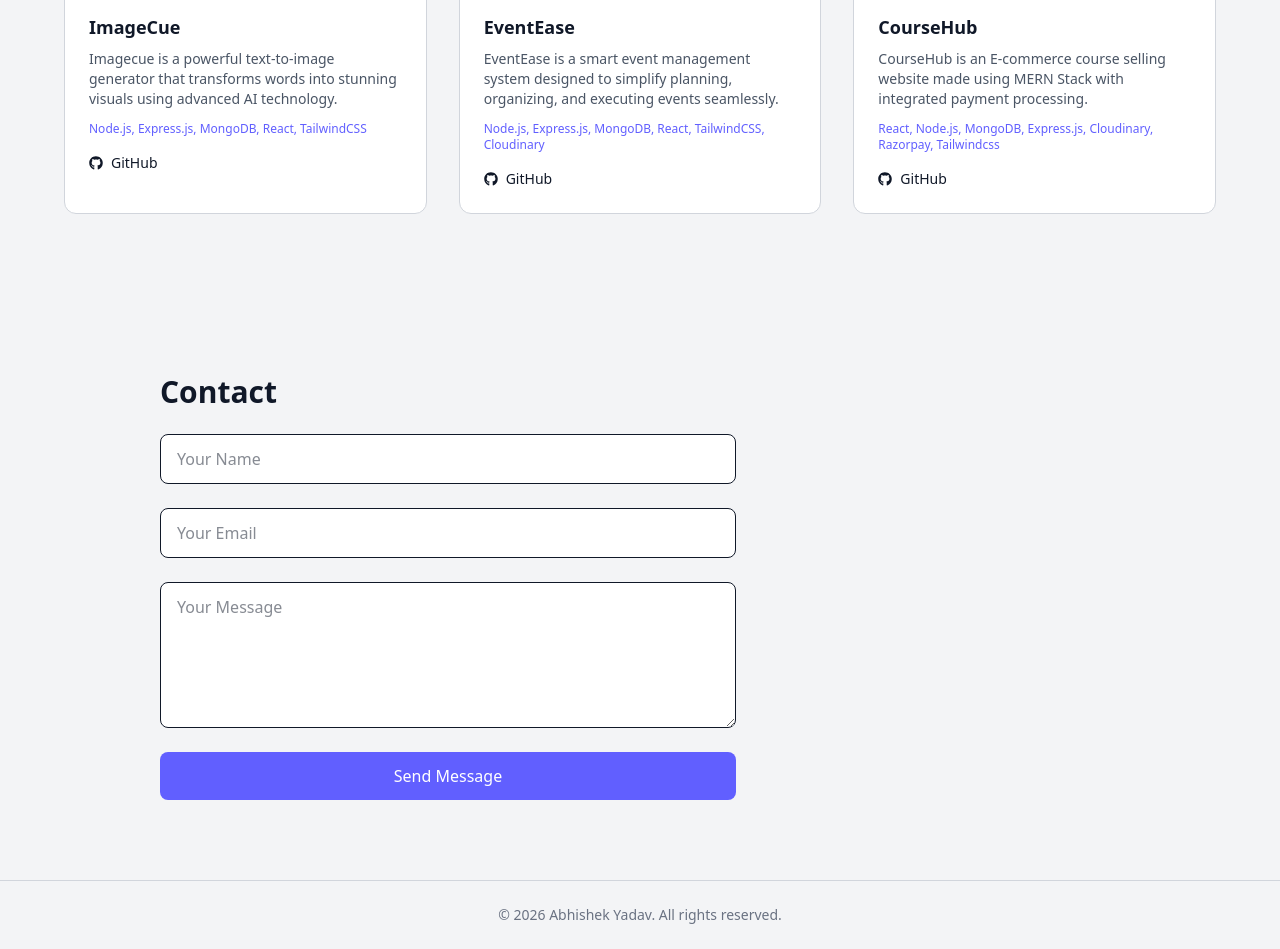
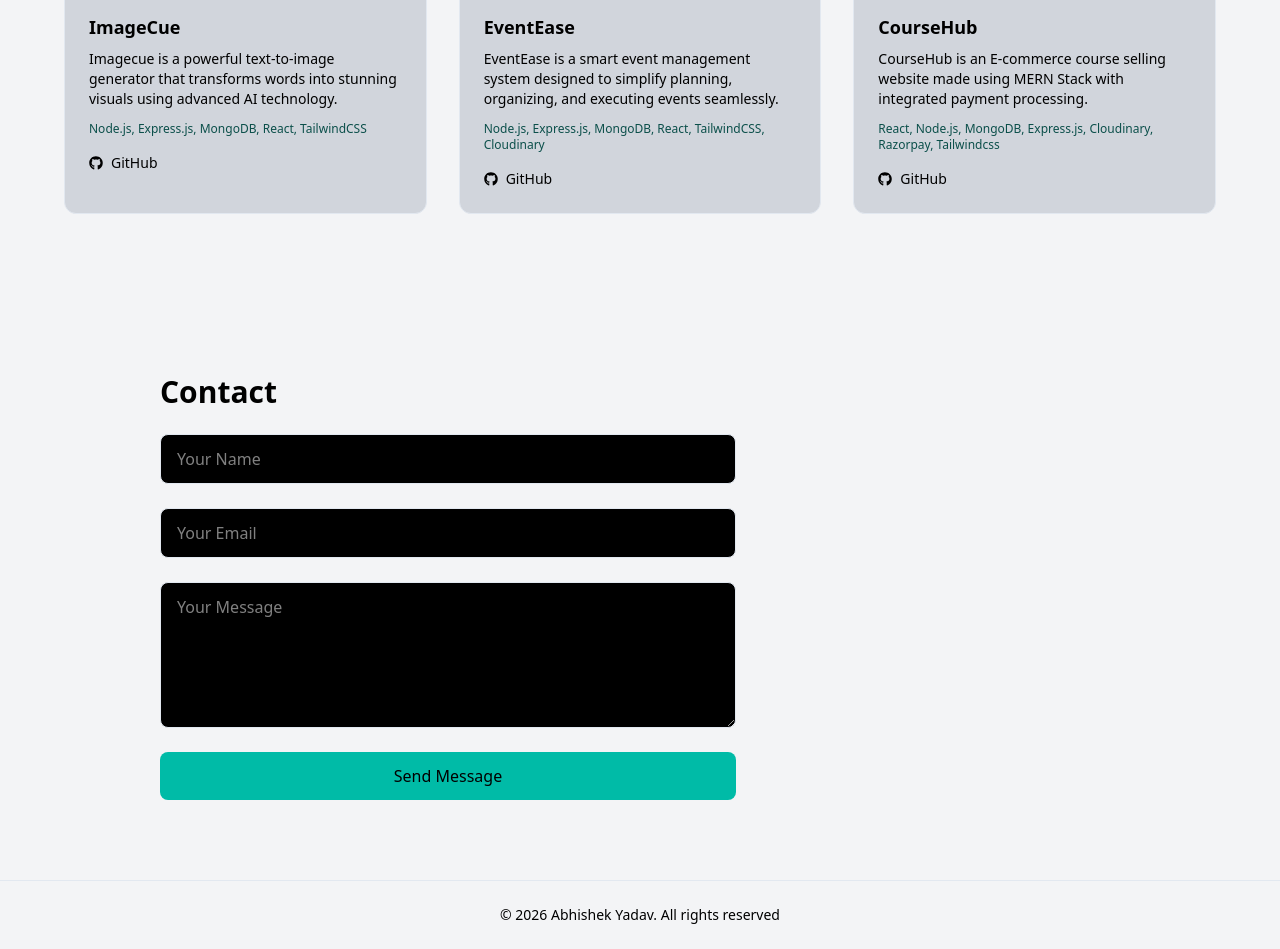
Before and after one commit to thex1abhi/portfolio, a React (Vite) app: page / in a window 1280 px wide. Shown: the part 1460-2409 px from the top of the page. Built offline with nearby package versions, Linux system fonts and the light colour scheme.

Commit message:
Changed UI

```diff
--- a/src/App.jsx
+++ b/src/App.jsx
@@ -33,20 +33,20 @@ export default function App() {
   };
 
   return (
-    <div className="min-h-screen bg-gray-100 dark:bg-gray-950 text-gray-900 dark:text-gray-100">
+    <div className="min-h-screen bg-gray-100 text-black ">
 
 
-      <nav className="fixed w-full top-0 z-50 bg-white dark:bg-gray-950 border-b border-gray-300 dark:border-gray-800 px-6 py-4 flex justify-between items-center">
-        <h1 className="text-xl font-bold text-indigo-500">
+      <nav className="fixed w-full top-0 z-50 bg-gray-100  border-b border-slate-200 dark:border-gray-800 px-6 py-4 flex justify-between items-center">
+        <h1 className="text-xl font-bold text-teal-500">
           Abhishek.dev
         </h1>
 
 
         <div className="hidden md:flex gap-6 text-sm">
-          <a href="#about" className="hover:text-indigo-400">About</a>
-          <a href="#skills" className="hover:text-indigo-400">Skills</a>
-          <a href="#projects" className="hover:text-indigo-400">Projects</a>
-          <a href="#contact" className="hover:text-indigo-400">Contact</a>
+          <a href="#about" className="hover:text-teal-400">About</a>
+          <a href="#skills" className="hover:text-teal-400">Skills</a>
+          <a href="#projects" className="hover:text-teal-400">Projects</a>
+          <a href="#contact" className="hover:text-teal-400">Contact</a>
         </div>
 
 
@@ -58,7 +58,7 @@ export default function App() {
         </button>
 
         {menuOpen && (
-          <div className="absolute top-16 left-0 w-full bg-white dark:bg-gray-950 border-b border-gray-300 dark:border-gray-800 flex flex-col items-center gap-6 py-6 md:hidden">
+          <div className="absolute top-16 left-0 w-full bg-white dark:bg-slate-900 border-b border-slate-200 dark:border-gray-800 flex flex-col items-center gap-6 py-6 md:hidden">
             {["about", "skills", "projects", "contact"].map((item) => (
               <a
                 key={item}
@@ -80,13 +80,13 @@ export default function App() {
           animate={{ opacity: 1, y: 0 }}
           className="text-4xl md:text-5xl font-extrabold mb-4"
         >
-          Hi, I'm <span className="text-indigo-500">Abhishek</span>
+          Hi, I'm <span className="text-teal-500">Abhishek</span>
         </motion.h2>
 
         <motion.p
           initial={{ opacity: 0 }}
           animate={{ opacity: 1 }}
-          className="max-w-xl mx-auto text-gray-600 dark:text-gray-400 mb-8"
+          className="max-w-xl mx-auto text-black  mb-8"
         >
           Full‑Stack MERN Developer building modern, scalable web applications.
         </motion.p>
@@ -94,13 +94,13 @@ export default function App() {
         <div className="flex justify-center gap-4">
           <a
             href="#projects"
-            className="px-6 py-3 bg-indigo-500 hover:bg-indigo-600 text-white rounded-lg"
+            className="px-6 py-3 bg-teal-500 hover:bg-teal-600 text-black rounded-lg"
           >
             View My Work
           </a>
           <a
             href="/Resume.pdf"
-            className="px-6 py-3 border border-gray-400 dark:border-gray-700 rounded-lg"
+            className="px-6 py-3 border border-slate-400 dark:border-slate-700 rounded-lg text-black"
           >
             Download Resume
           </a>
@@ -110,7 +110,7 @@ export default function App() {
 
       <section id="about" className="px-8 scroll-mt-28  py-20 sm:py-7 max-w-5xl mx-auto">
         <h3 className="text-3xl font-bold mb-6">About Me</h3>
-        <p className="text-gray-600 dark:text-gray-400 leading-relaxed">
+        <p className="text-black  leading-relaxed">
           I’m a BCA 2rd-year student and a passionate MERN Stack developer focused on
           building scalable, real-world web applications. I work extensively with
           React, Node.js, Express, and MongoDB to create clean, responsive, and
@@ -123,7 +123,7 @@ export default function App() {
         </p>
       </section>
 
-      <section id="skills" className="px-8   py-20 ">
+      <section id="skills" className="px-8 py-20  text-black">
         <div className="max-w-5xl mx-auto">
           <h3 className="text-3xl font-bold mb-10">Skills</h3>
           <div className="grid grid-cols-2 md:grid-cols-4 gap-6">
@@ -144,7 +144,7 @@ export default function App() {
               <motion.div
                 whileHover={{ scale: 1.05 }}
                 key={skill}
-                className="bg-white  text-black border border-gray-300  rounded-3xl py-3  text-center font-medium"
+                className="bg-black text-white border border-gray-700 rounded-3xl py-3 text-center font-medium"
               >
                 {skill}
               </motion.div>
@@ -163,7 +163,7 @@ export default function App() {
               <motion.div
                 key={i}
                 whileHover={{ y: -6 }}
-                className="bg-white dark:bg-gray-950 border border-gray-300 dark:border-gray-800 rounded-xl overflow-hidden"
+                className="bg-gray-300 border border-slate-200  rounded-xl overflow-hidden"
               >
                 <img
                   src={project.image}
@@ -175,10 +175,10 @@ export default function App() {
                   <h4 className="text-lg font-semibold mb-2">
                     {project.title}
                   </h4>
-                  <p className="text-sm text-gray-600 dark:text-gray-400 mb-3">
+                  <p className="text-sm text-black  mb-3">
                     {project.description}
                   </p>
-                  <p className="text-xs  text-indigo-500 mb-4">
+                  <p className="text-xs  text-teal-900 mb-4">
                     {project.tech}
                   </p>
 
@@ -187,7 +187,7 @@ export default function App() {
                       href={project.github}
                       target="_blank"
                       rel="noreferrer"
-                      className="flex items-center gap-2 hover:text-indigo-400"
+                      className="flex items-center gap-2 "
                     >
                       <FaGithub /> GitHub
                     </a>
@@ -213,25 +213,25 @@ export default function App() {
             name="name"
             placeholder="Your Name"
             required
-            className="px-4 py-3 rounded-lg bg-white dark:bg-gray-900 border"
+            className="px-4 py-3 rounded-lg bg-black text-white border border-slate-200  "
           />
           <input
             type="email"
             name="email"
             placeholder="Your Email"
             required
-            className="px-4 py-3 rounded-lg bg-white dark:bg-gray-900 border"
+            className="px-4 py-3 rounded-lg bg-black border border-slate-200 text-white dark:text-gray-100"
           />
           <textarea
             name="message"
             rows="5"
             placeholder="Your Message"
             required
-            className="px-4 py-3 rounded-lg bg-white dark:bg-gray-900 border"
+            className="px-4 py-3 rounded-lg bg-black  border border-slate-200 text-white dark:text-gray-100"
           />
           <button
             type="submit"
-            className="bg-indigo-500 hover:bg-indigo-600 text-white py-3 rounded-lg"
+            className="bg-teal-500 hover:bg-teal-600 text-black py-3 rounded-lg"
           >
             Send Message
           </button>
@@ -239,8 +239,8 @@ export default function App() {
       </section>
 
 
-      <footer className="border-t border-gray-300 dark:border-gray-800 py-6 text-center text-sm text-gray-500">
-        © 2026 Abhishek Yadav. All rights reserved.
+      <footer className="border-t border-slate-200 0 py-6 text-center text-sm text-black">
+        © 2026 Abhishek Yadav. All rights reserved
       </footer>
     </div>
   );
```
